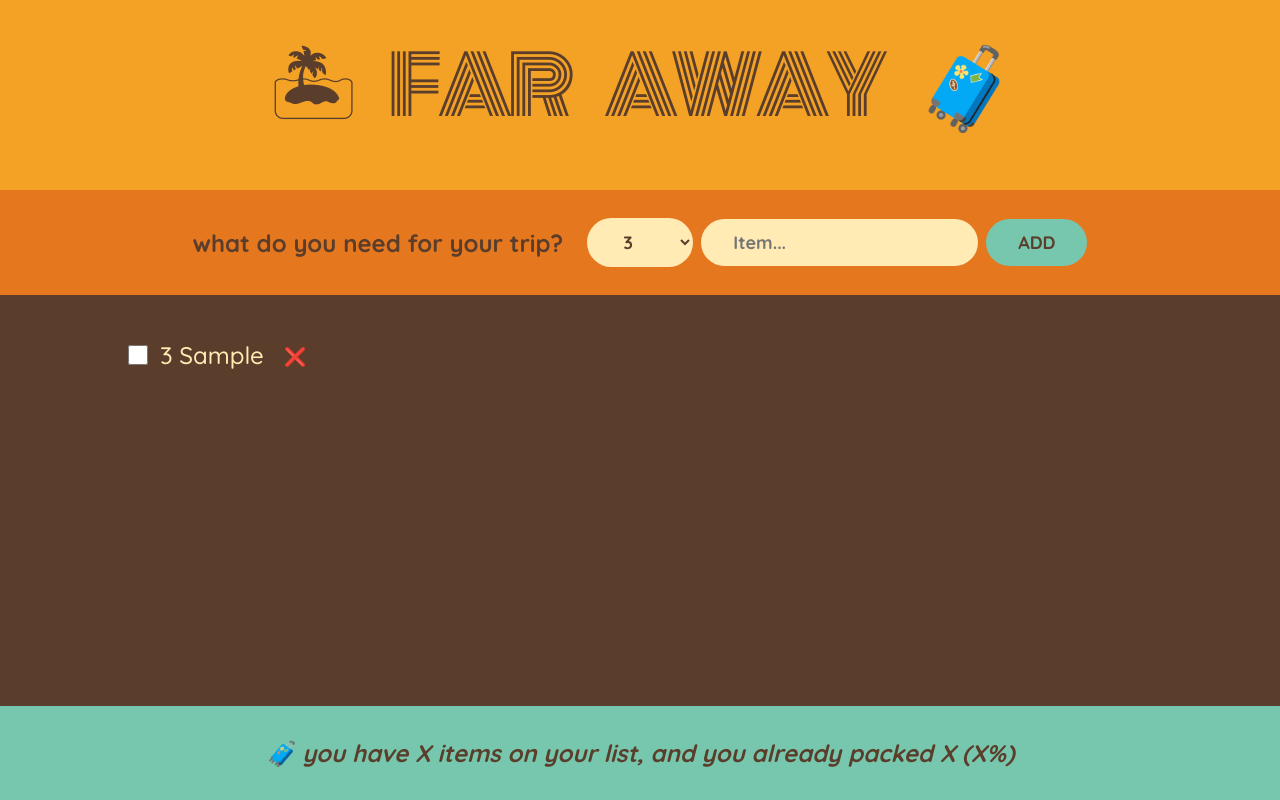
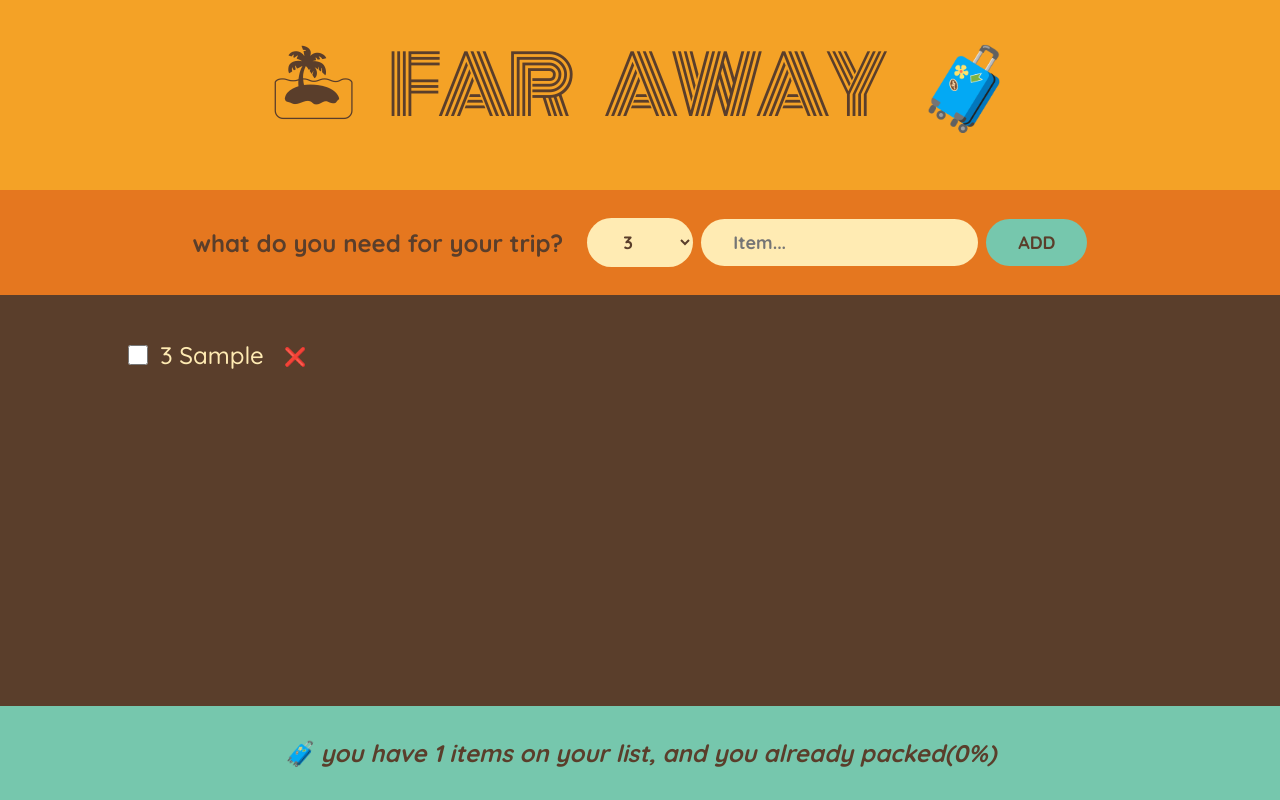
Before and after one commit to phrsouza/travel-list, a React (Create React App) app: page / in a window 1280 px wide. Both pictures are taken after typing "Sample" into the empty fields and a click on the button "ADD". Built offline with nearby package versions, Linux system fonts and the light colour scheme.

Commit message:
add stats calculation

```diff
--- a/src/App.js
+++ b/src/App.js
@@ -28,7 +28,7 @@
         ondDeleteItem={handleDeleteItem}
         onToggleItem={handleToggleItem}
       />
-      <Stats />
+      <Stats items={items} />
     </div>
   );
 }
@@ -109,10 +109,27 @@
   );
 }
 
-function Stats() {
+function Stats({ items }) {
+  if (!items.length)
+    return (
+      <p className="stats">
+        <em>Start adding some items to your packaging list 🚀</em>
+      </p>
+    );
+  const totalItems = items.length;
+  const totalPackedItems = items.filter((item) => item.packed === true).length;
+  const packedItemsPercentage = Math.round(
+    (totalPackedItems / totalItems) * 100
+  );
+  console.log(packedItemsPercentage);
+
   return (
     <footer className="stats">
-      <em>🧳 you have X items on your list, and you already packed X (X%)</em>
+      <em>
+        {packedItemsPercentage === 100
+          ? "You got everything! Ready to go ✈️"
+          : `🧳 you have ${totalItems} items on your list, and you already packed(${packedItemsPercentage}%)`}
+      </em>
     </footer>
   );
 }
```
